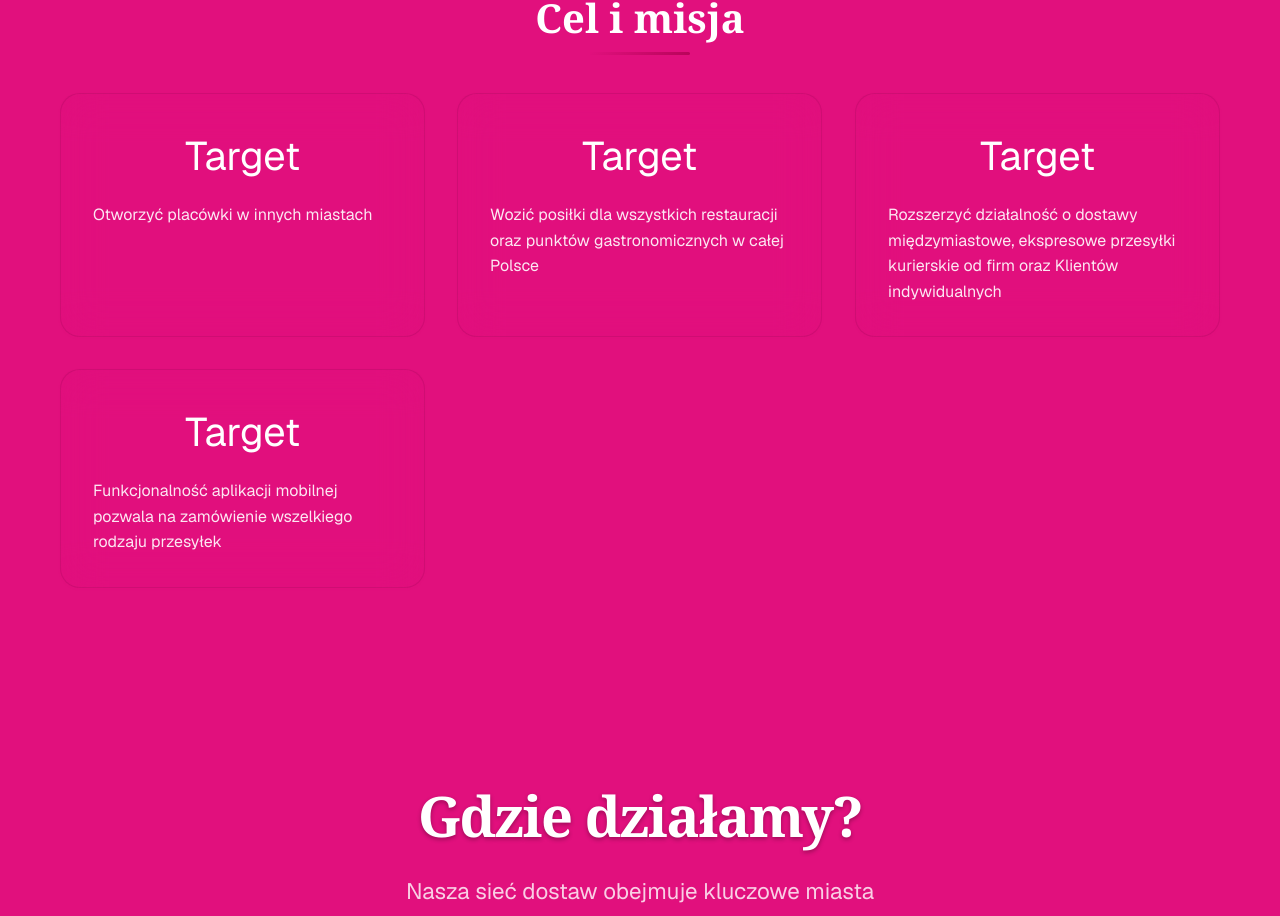
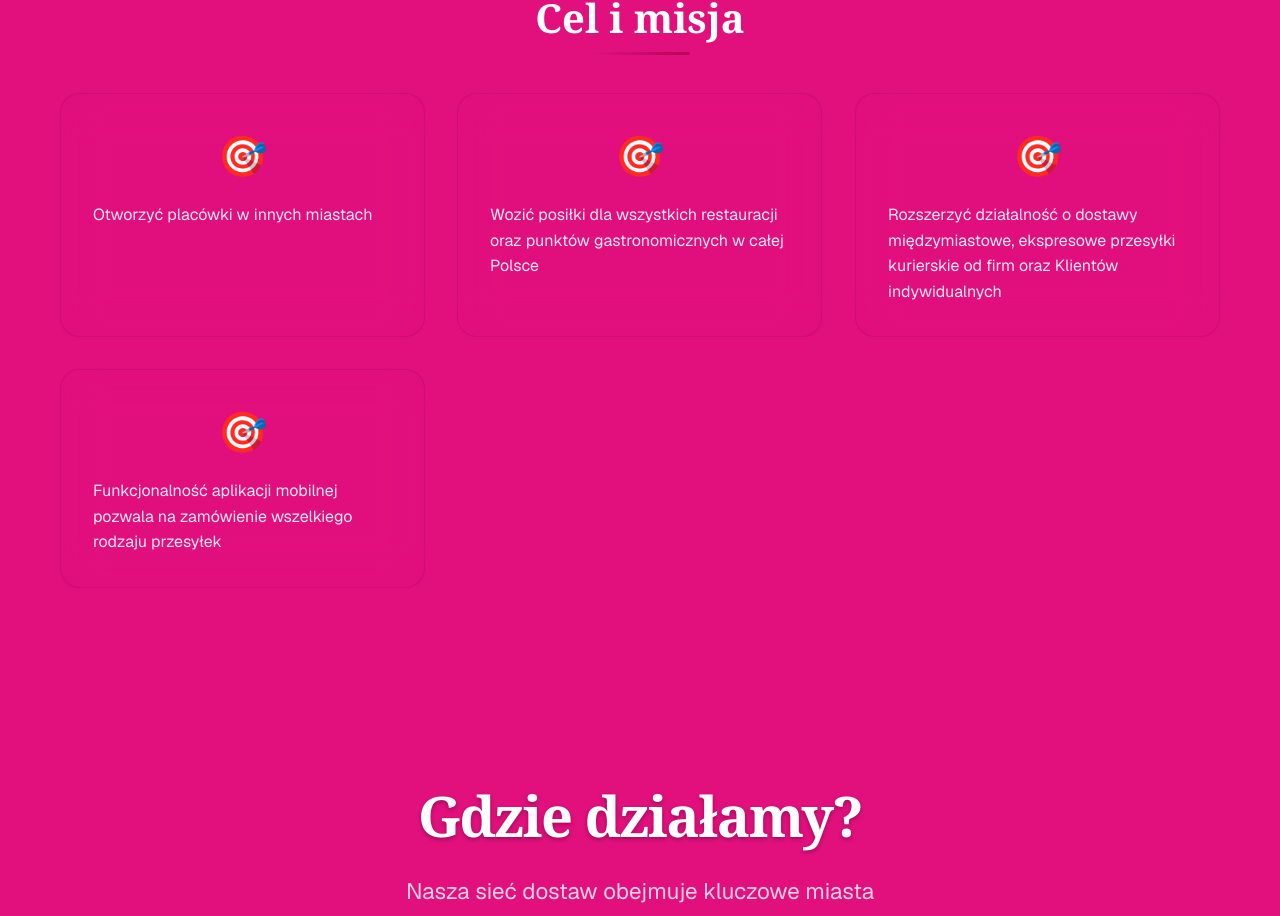
Before and after one commit to AhmedAbdLMoaty/Speedy-Dowozy, a Next.js app: page /menu in a window 1280 px wide. Shown: the part 2876-3792 px from the top of the page. Built offline with nearby package versions, Linux system fonts and the light colour scheme.

Commit message:
Update AboutSection.tsx

```diff
--- a/src/app/components/Menu/AboutSection/AboutSection.tsx
+++ b/src/app/components/Menu/AboutSection/AboutSection.tsx
@@ -456,7 +456,7 @@ const AboutSection = () => {
                                 className={styles.missionCard}
                                 style={{ animationDelay: `${index * 0.1}s` }}
                             >
-                                <div className={styles.missionIcon}>Target</div>
+                                <div className={styles.missionIcon}>🎯</div>
                                 <p>{mission}</p>
                             </div>
                         ))}
```
